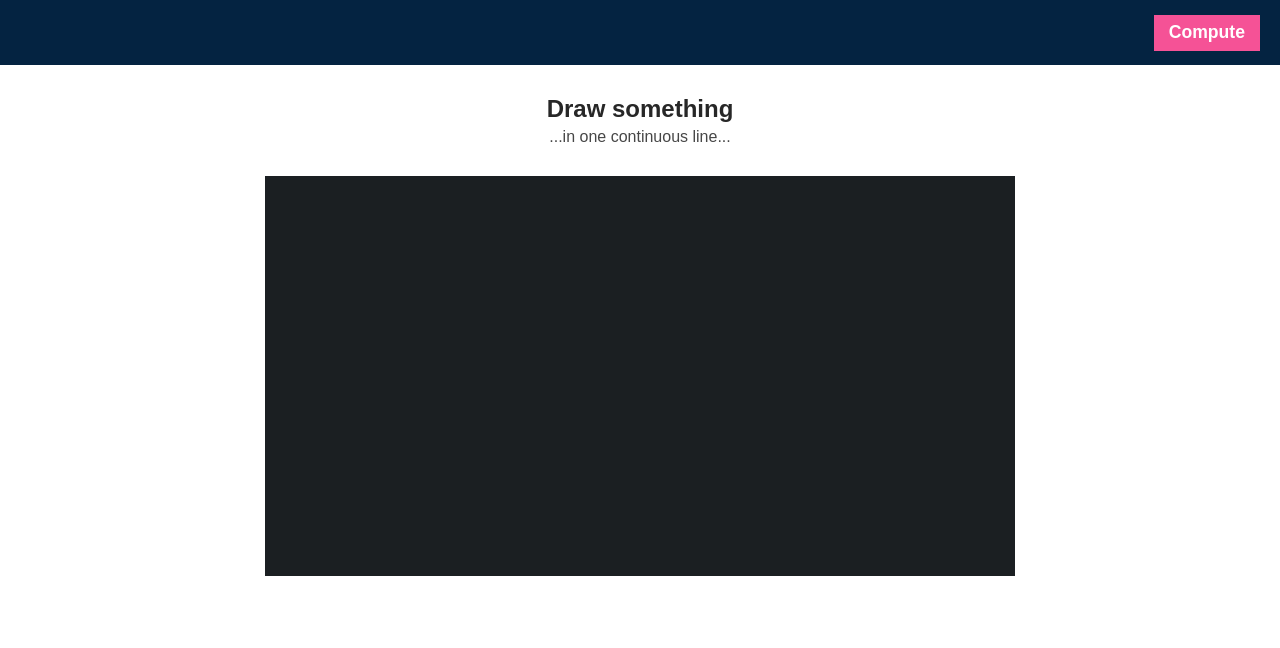
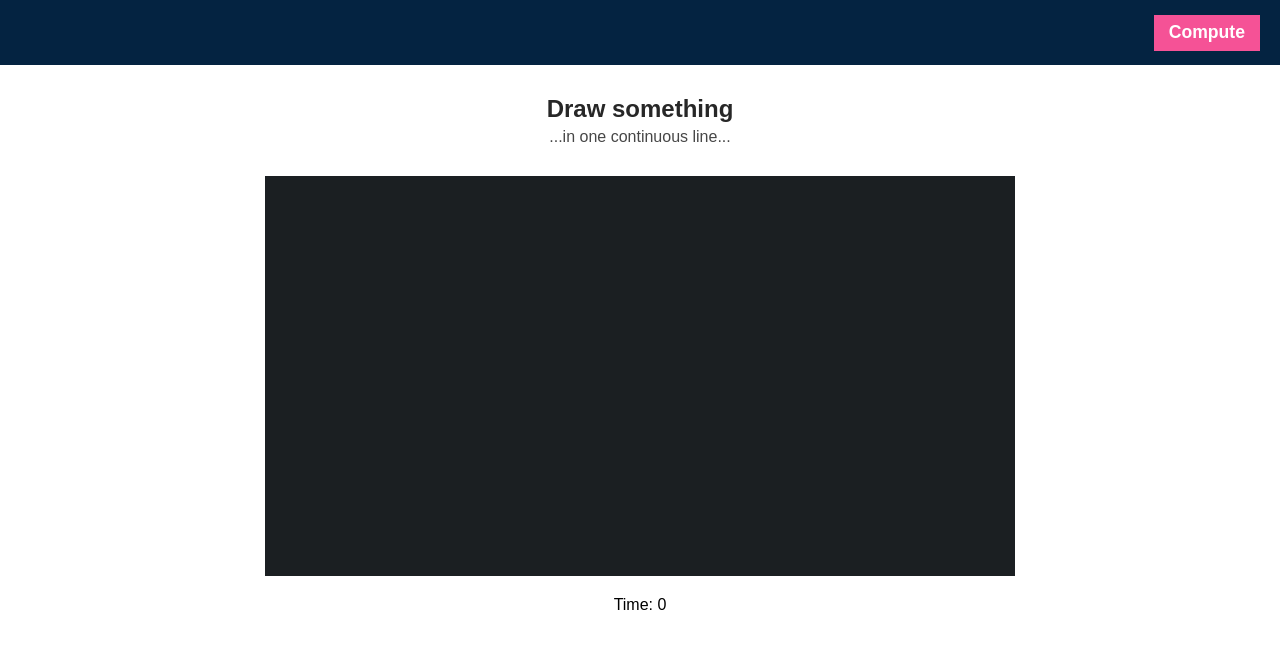
Before and after one commit to RodrigoTeran/Fourier-Transforms-Canvas, a React (Create React App) app: page / in a window 1280 px wide. Shown: the top 648 px of the page. Built offline with nearby package versions, Linux system fonts and the light colour scheme.

Commit message:
feat: add timing
Added timing functionality to get array of points.

```diff
--- a/src/App.tsx
+++ b/src/App.tsx
@@ -6,29 +6,72 @@ import Nav from "./components/Layout/Nav/index";
 // Canvas
 import Canvas from "./components/Canvas/index";
 
+// Hooks
+import { useInterval } from "./hooks/canvas/interval";
+
 export const GlobalContext = createContext<Partial<ValueAppProvider>>({});
 
 interface ValueAppProvider {
+  // Canvas Drawing
   isDrawingFinished: boolean;
   setIsDrawingFinished: Dispatch<SetStateAction<boolean>>;
   isCanvasNeedToClear: boolean;
   setIsCanvasNeedToClear: Dispatch<SetStateAction<boolean>>;
+
+  // Messages
+  messagesColor: string;
+  setMessagesColor: Dispatch<SetStateAction<string>>;
+  messagesText: string;
+  setMessagesText: Dispatch<SetStateAction<string>>;
+
+  // Time System
+  breakInterval: () => void;
+  startInterval: () => void;
+  secondsDrawing: number;
+  setSecondsDrawing: Dispatch<SetStateAction<number>>;
 }
 
 const App = () => {
+  // To set drawing finished
   const [isDrawingFinished, setIsDrawingFinished] = useState<boolean>(false);
 
+  // To clear canvas
   const [isCanvasNeedToClear, setIsCanvasNeedToClear] = useState<boolean>(
     false
+  );
+
+  // Canvas Messages
+  const [messagesColor, setMessagesColor] = useState<string>("#000");
+  const [messagesText, setMessagesText] = useState<string>("");
+
+  // Time system
+  const [secondsDrawing, setSecondsDrawing] = useState<number>(0);
+  const [breakInterval, startInterval] = useInterval(
+    setSecondsDrawing,
+    secondsDrawing,
+    10
   );
 
   return (
     <GlobalContext.Provider
       value={{
+        // Canvas Drawing
         isDrawingFinished: isDrawingFinished,
         setIsDrawingFinished: setIsDrawingFinished,
         isCanvasNeedToClear: isCanvasNeedToClear,
         setIsCanvasNeedToClear: setIsCanvasNeedToClear,
+
+        // Messages
+        messagesColor: messagesColor,
+        setMessagesColor: setMessagesColor,
+        messagesText: messagesText,
+        setMessagesText: setMessagesText,
+
+        // Time System
+        breakInterval: breakInterval,
+        startInterval: startInterval,
+        setSecondsDrawing: setSecondsDrawing,
+        secondsDrawing: secondsDrawing,
       }}
     >
       <Nav></Nav>
--- a/src/components/Canvas/index.tsx
+++ b/src/components/Canvas/index.tsx
@@ -2,19 +2,15 @@
 import styles from "../../styles/canvas/canvas.module.scss";
 
 // Hooks
-import {
-  useRef,
-  useState,
-  // useContext
-} from "react";
+import { useRef, useState, useContext } from "react";
 import { useDrawing } from "../../hooks/canvas/index";
 import { useWidth } from "../../hooks/layout/index";
 
 // App Context
-// import { GlobalContext } from "../../App";
+import { GlobalContext } from "../../App";
 
 const Canvas = () => {
-  // const { isDrawingFinished, setIsDrawingFinished } = useContext(GlobalContext);
+  const { messagesColor, messagesText } = useContext(GlobalContext);
 
   const canvasRef = useRef<HTMLCanvasElement | null>(null);
   const [widthCanvas, setWidthCanvas] = useState<number>(750);
@@ -25,13 +21,23 @@ const Canvas = () => {
   return (
     <div className={styles.canvas__container}>
       <h2>Draw something</h2>
-      <span>...in one continuous line...</span>
+      <span>
+        ...in one continuous line...
+      </span>
       <canvas
         ref={canvasRef}
         width={widthCanvas}
         height="400"
         className={styles.canvas}
       ></canvas>
+      <div
+        className={styles.canvas__container__messages}
+        style={{
+          color: messagesColor,
+        }}
+      >
+        {messagesText}
+      </div>
     </div>
   );
 };
--- a/src/components/Layout/Nav/index.tsx
+++ b/src/components/Layout/Nav/index.tsx
@@ -10,9 +10,14 @@ import { useIsMobile } from "../../../hooks/layout/index";
 import { GlobalContext } from "../../../App";
 
 const Nav = () => {
-  const { isDrawingFinished, setIsCanvasNeedToClear } = useContext(
-    GlobalContext
-  );
+  const {
+    isDrawingFinished,
+    setIsCanvasNeedToClear,
+    setMessagesColor,
+    setMessagesText,
+    setSecondsDrawing,
+    breakInterval
+  } = useContext(GlobalContext);
 
   const [isMobile, setIsMobile] = useState<boolean>(false);
   useIsMobile(setIsMobile);
@@ -30,13 +35,26 @@ const Nav = () => {
             onClick={() => {
               if (setIsCanvasNeedToClear) {
                 setIsCanvasNeedToClear(true);
-              };
+                if (setSecondsDrawing && breakInterval) {
+                  breakInterval();
+                  setSecondsDrawing(0)
+                }
+              }
             }}
           >
             {isMobile ? "Clear" : "Clear Canvas"}
           </button>
         )}
-        <button>Compute</button>
+        <button
+          onClick={() => {
+            if (setMessagesText && setMessagesColor && !isDrawingFinished) {
+              setMessagesText("First you need to draw something in the canvas");
+              setMessagesColor("#F00");
+            }
+          }}
+        >
+          Compute
+        </button>
       </div>
     </nav>
   );
--- a/src/hooks/canvas/index.tsx
+++ b/src/hooks/canvas/index.tsx
@@ -13,6 +13,11 @@ export const useDrawing: PropsDrawingHook = (canvasRef, pencilColor) => {
     setIsDrawingFinished,
     isCanvasNeedToClear,
     setIsCanvasNeedToClear,
+    setMessagesColor,
+    setMessagesText,
+    startInterval,
+    secondsDrawing,
+    breakInterval,
   } = useContext(GlobalContext);
 
   const ctx = useRef<CanvasRenderingContext2D | null>(null);
@@ -47,6 +52,9 @@ export const useDrawing: PropsDrawingHook = (canvasRef, pencilColor) => {
         clearCanvas();
       }
 
+      // Update Time
+      updateTime();
+
       return () => {
         // Remove Event Listeners
         canvasRef.removeEventListener("mousemove", mouseMove);
@@ -55,7 +63,14 @@ export const useDrawing: PropsDrawingHook = (canvasRef, pencilColor) => {
         canvasRef.removeEventListener("mouseout", mouseOut);
       };
     }
-  }, [rerender, isDrawingFinished, isCanvasNeedToClear]);
+  }, [rerender, isDrawingFinished, isCanvasNeedToClear, secondsDrawing]);
+
+  const updateTime = (): void => {
+    if (setMessagesColor && setMessagesText) {
+      setMessagesColor("#000");
+      setMessagesText("Time: " + secondsDrawing?.toFixed());
+    }
+  };
 
   const mouseMove = (e: MouseEvent): void => {
     if (!isDrawingFinished) {
@@ -64,6 +79,10 @@ export const useDrawing: PropsDrawingHook = (canvasRef, pencilColor) => {
   };
   const mouseDown = (e: MouseEvent): void => {
     if (!isDrawingFinished) {
+      if (startInterval) {
+        updateTime();
+        startInterval();
+      }
       findxy("down", e);
     }
   };
@@ -96,6 +115,9 @@ export const useDrawing: PropsDrawingHook = (canvasRef, pencilColor) => {
           prevY.current = firstY.current;
           draw();
           setIsDrawingFinished(true);
+          if (breakInterval) {
+            breakInterval();
+          }
         }
         isDrawing.current = false;
       }
--- /dev/null
+++ b/src/hooks/canvas/interval.tsx
@@ -0,0 +1,43 @@
+import { useEffect, useRef, Dispatch, SetStateAction, useState } from "react";
+
+interface PropsInterval {
+  (
+    setSeconds: Dispatch<SetStateAction<number>>,
+    seconds: number,
+    difference: number
+  ): [() => void, () => void];
+}
+
+export const useInterval: PropsInterval = (setSeconds, seconds, difference) => {
+  const interval = useRef<any>();
+  const [isStartingInterval, setIsStartingInterval] = useState<boolean>(false);
+
+  useEffect(() => {
+    if (isStartingInterval) {
+      interval.current = setInterval(() => {
+        setSeconds(parseFloat((seconds + difference / 1000).toFixed(2)));
+      }, difference);
+    }
+    return () => {
+      try {
+        clearInterval(interval.current);
+      } catch {}
+    };
+  }, [isStartingInterval, seconds]);
+
+  return [
+    () => {
+      // Break
+      clearInterval(interval.current);
+      setIsStartingInterval(false);
+      interval.current = undefined;
+    },
+    () => {
+      // Start
+      if (seconds != 0) {
+        setSeconds(0);
+      }
+      setIsStartingInterval(true);
+    },
+  ];
+};
--- a/src/styles/canvas/canvas.module.scss
+++ b/src/styles/canvas/canvas.module.scss
@@ -3,18 +3,28 @@
   background-color: var(--secondary-color);
   &__container {
     width: 100%;
-    height: calc(100vh - var(--height-nav));
     display: flex;
     align-items: center;
     justify-content: flex-start;
     flex-direction: column;
+    margin-bottom: 75px;
     h2 {
       margin: 30px 0 5px;
       color: var(--gray-1);
+      text-align: center;
+      padding: 0 15px;
     }
     span {
       margin-bottom: 30px;
       color: var(--gray-2);
+      text-align: center;
+      padding: 0 15px;
+    }
+    &__messages {
+      margin-top: 20px;
+      width: 100%;
+      padding: 0 15px;
+      text-align: center;
     }
   }
 }
--- a/src/styles/index.scss
+++ b/src/styles/index.scss
@@ -18,8 +18,8 @@
 
 html, body {
   min-height: 100vh;
-  width: 100vw;
-  overflow-x: hidden;
+  width: 100%;
+  // overflow-x: hidden;
   position: relative;
   font-family: sans-serif;
   font-size: 16px;
@@ -38,3 +38,10 @@ button {
     outline: none;
   }
 }
+
+// #root {
+//   position: relative;
+//   background-color: red;
+//   min-height: 100vh;
+//   overflow: scroll;
+// }
--- a/src/styles/layout/nav.module.scss
+++ b/src/styles/layout/nav.module.scss
@@ -1,15 +1,18 @@
 .nav {
   background-color: var(--primary-color);
   position: sticky;
-  top: 0;
-  left: 0;
-  width: 100vw;
+  top: 0px;
+  left: 0px;
+  box-sizing: border-box;
+  margin: 0;
+  width: 100%;
   height: var(--height-nav);
   color: var(--white);
   display: flex;
   align-items: center;
   justify-content: space-between;
   padding: 0 20px;
+  z-index: 10;
   h1 {
     font-size: 1.3rem;
     font-weight: bold;
```
